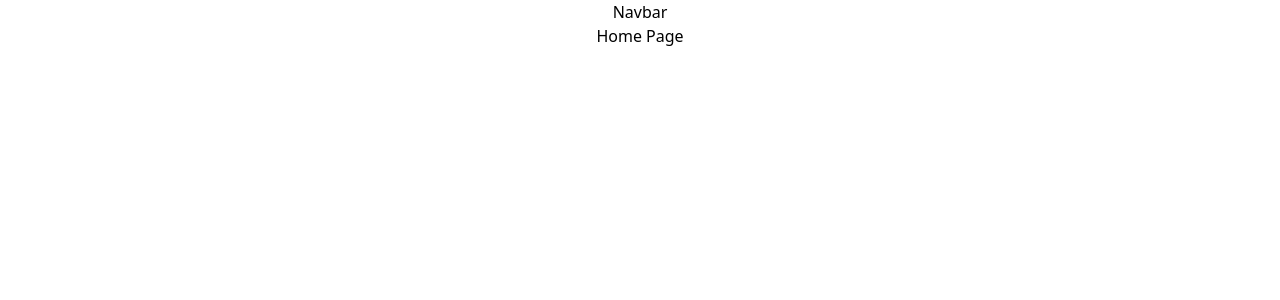
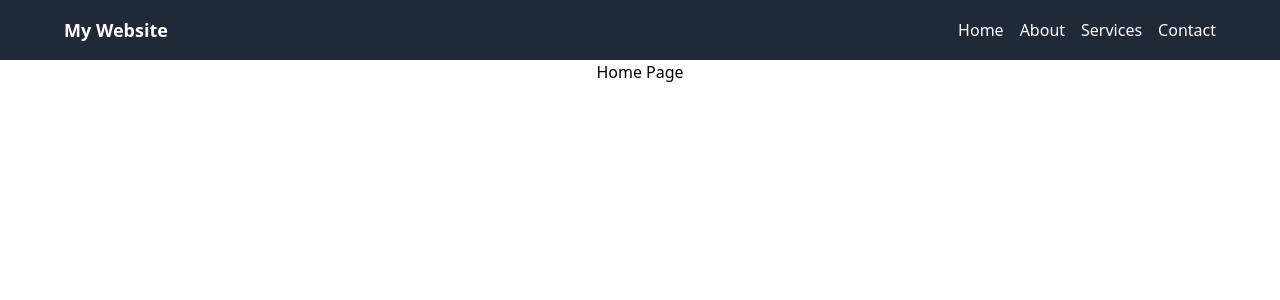
Before and after one commit to MikePHaynes/bug-tracker-ui, a JavaScript app: page / in a window 1280 px wide. Shown: the top 300 px of the page. Built offline with nearby package versions, Linux system fonts and the light colour scheme; the HTML template or start-up script is replaced by a standard one.

Commit message:
Add placeholder navbar.

```diff
--- a/src/components/Navbar.js
+++ b/src/components/Navbar.js
@@ -1,7 +1,17 @@
 export const Navbar = () => {
   return (
-    <div>
-      <h1>Navbar</h1>
-    </div>
+    <nav className="bg-gray-800 p-4">
+      <div className="max-w-6xl mx-auto">
+        <div className="flex justify-between items-center">
+          <div className="text-white text-lg font-bold">My Website</div>
+          <ul className="flex space-x-4">
+            <li><a href="#" className="text-white">Home</a></li>
+            <li><a href="#" className="text-white">About</a></li>
+            <li><a href="#" className="text-white">Services</a></li>
+            <li><a href="#" className="text-white">Contact</a></li>
+          </ul>
+        </div>
+      </div>
+    </nav>
   );
 };
```
